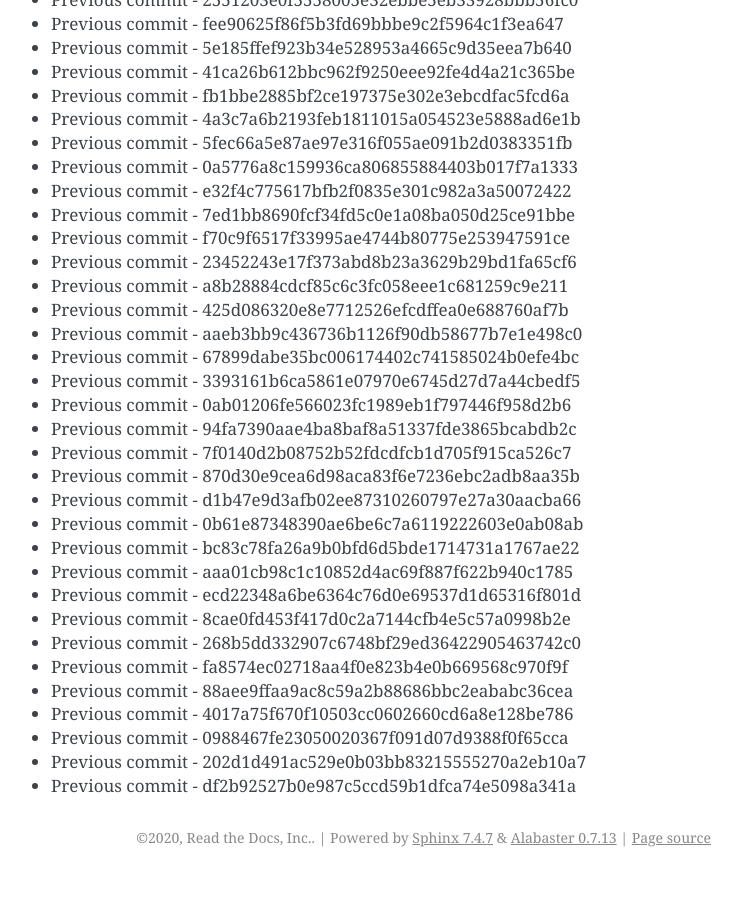
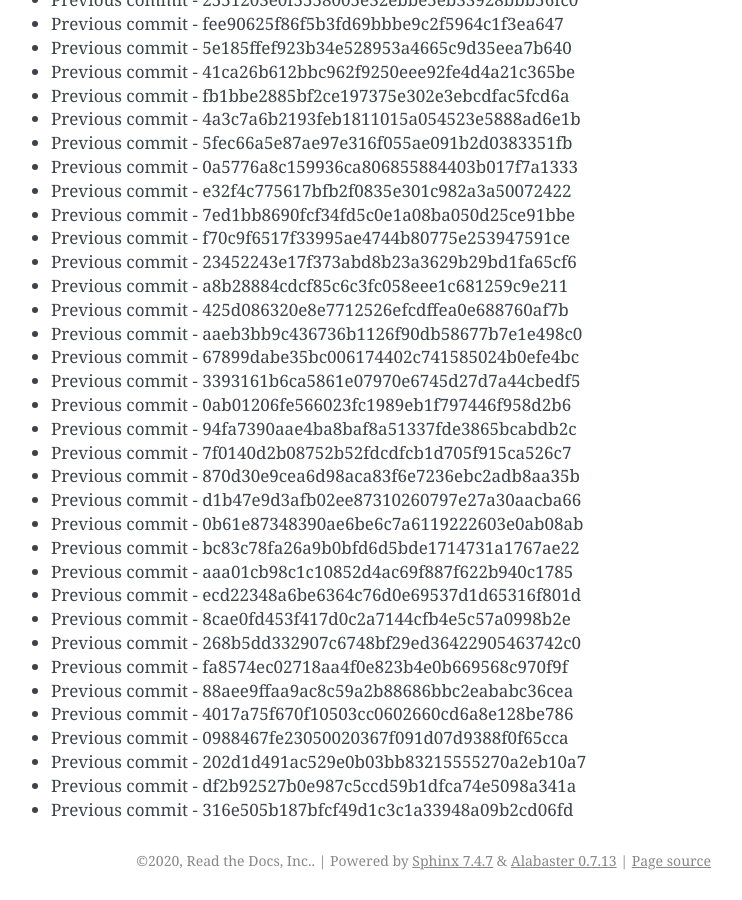
Before and after one commit to readthedocs/rtd-git-stresstest, a Sphinx documentation site: the page built from docs/updates.rst, in a window 1280 px wide and 900 px high, scrolled down 92392 px. Shown: the whole window, without its empty margins (399-1141 px from the left). Built offline with Sphinx 7.4.7, drawn with Linux system fonts in a browser that asks for light colours; before the commit the page ends 93269 px from its top, so only the background shows below that.

Commit message:
Generating commit from previous: 316e505b187bfcf49d1c3c1a33948a09b2cd06fd

```diff
--- a/docs/updates.rst
+++ b/docs/updates.rst
@@ -3914,3 +3914,4 @@ It can be tested for any performance characteristics.
 * Previous commit - 0988467fe23050020367f091d07d9388f0f65cca
 * Previous commit - 202d1d491ac529e0b03bb83215555270a2eb10a7
 * Previous commit - df2b92527b0e987c5ccd59b1dfca74e5098a341a
+* Previous commit - 316e505b187bfcf49d1c3c1a33948a09b2cd06fd
```
